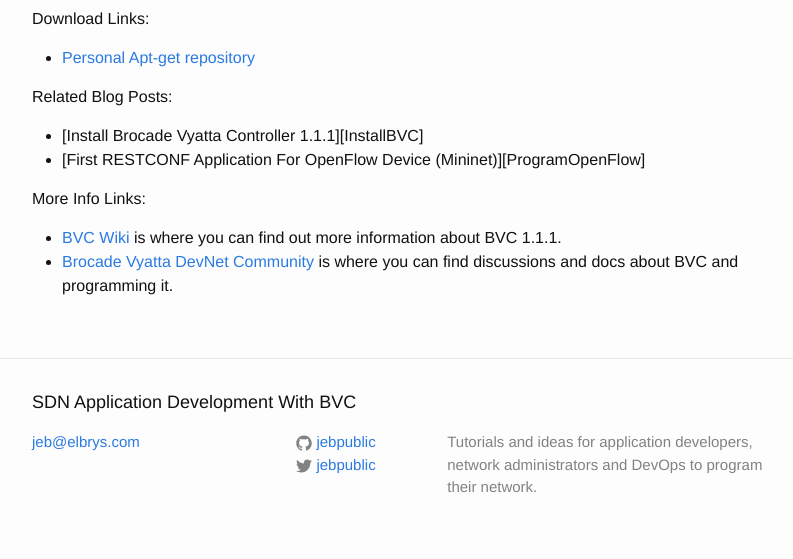
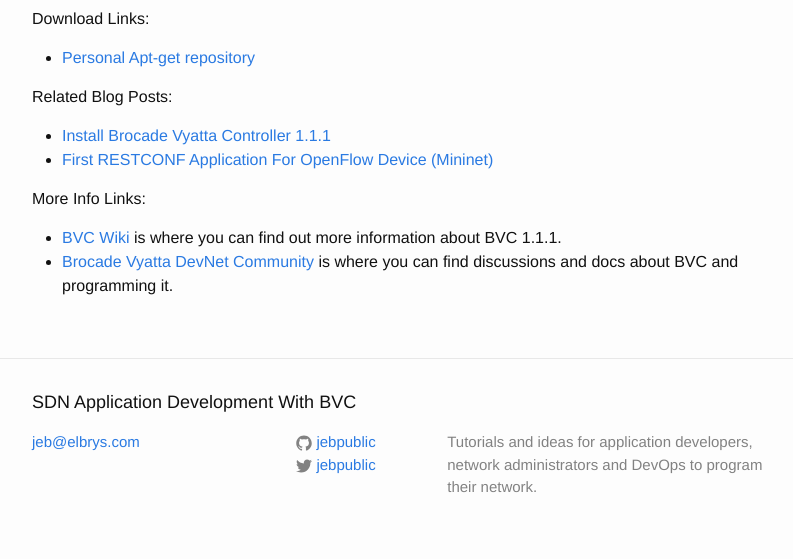
Before and after one commit to BRCDcomm/BVC, a Jekyll site: the page built from _posts/2015-03-25-update-wireshark.markdown, in a window 1280 px wide. Shown: the part 620-1179 px from the top of the page, without its empty margins (238-1031 px from the left). Built offline with Jekyll 4.4.1, drawn with Linux system fonts in a browser that asks for light colours; comment, search, counter and statistics services are not loaded; part of the change alters nothing that is shown.

```diff
--- a/_posts/2015-03-25-update-wireshark.markdown
+++ b/_posts/2015-03-25-update-wireshark.markdown
@@ -24,3 +24,6 @@ More Info Links:
 
  * <a href="https://github.com/BRCDcomm/BVC/wiki" target="_blank">BVC Wiki</a> is where you can find out more information about BVC 1.1.1.
  * <a href="http://community.brocade.com/t5/DevNet/ct-p/APISupport" target="_blank">Brocade Vyatta DevNet Community</a> is where you can find discussions and docs about BVC and programming it.
+
+[InstallBVC]: http://brcdcomm.github.io/BVC/jekyll/update/devops/netdev/appdev/2015/01/19/install-brocade-vyatta-controller.html
+[ProgramOpenFlow]: http://brcdcomm.github.io/BVC/jekyll/update/devops/netdev/appdev/2015/02/10/restconf-app-1.html
```
